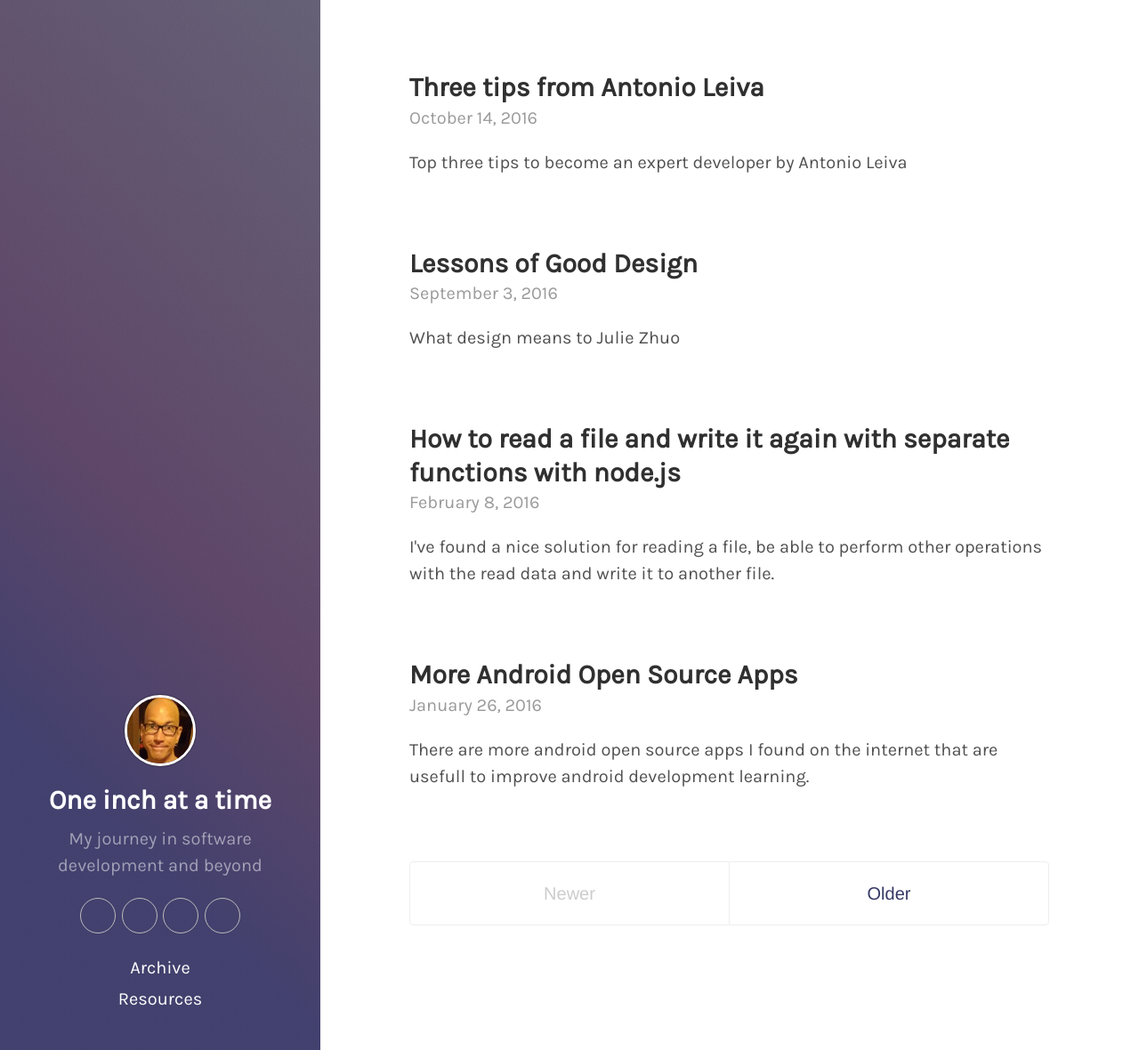
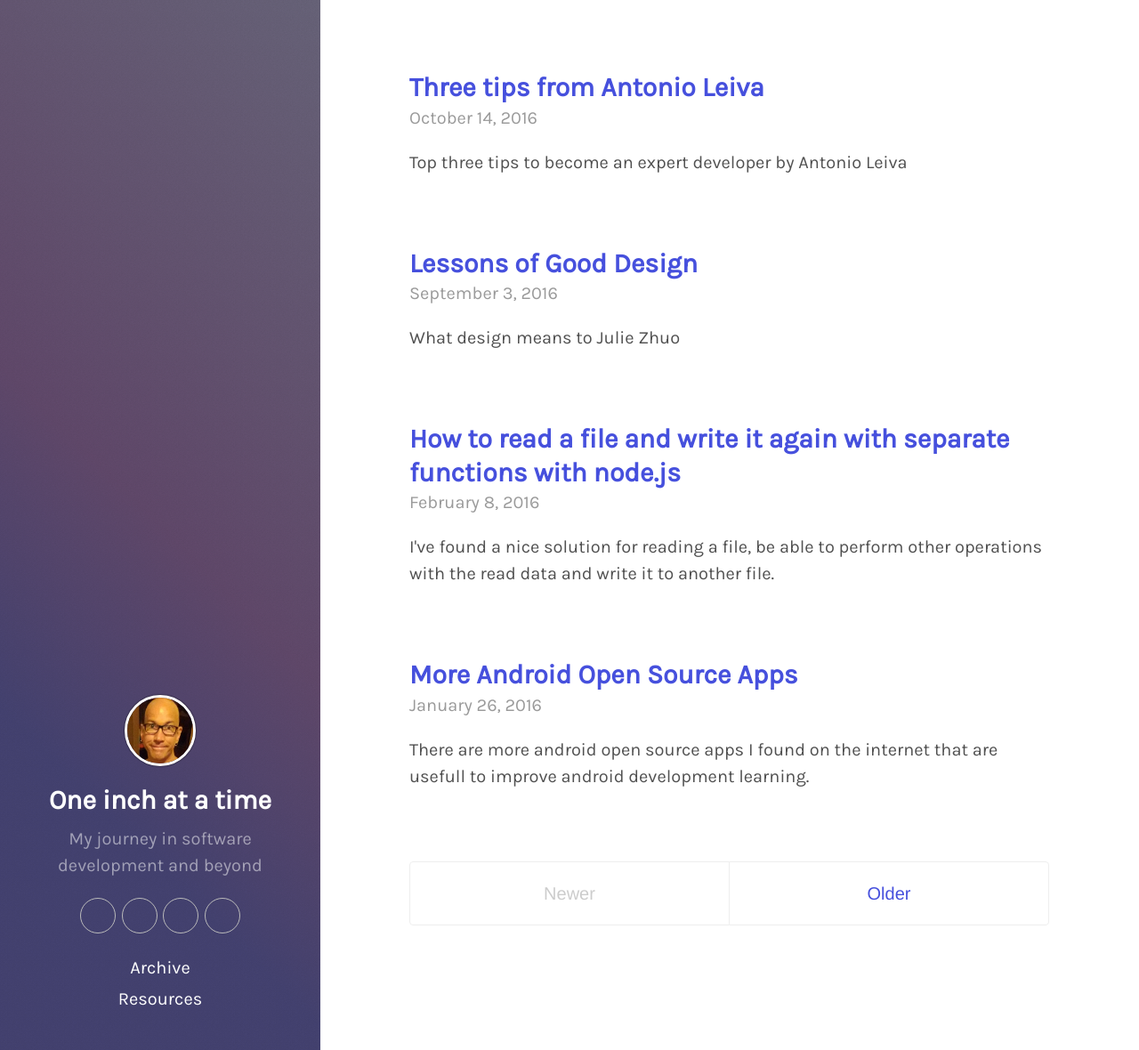
Before and after one commit to kingsor/kingsor.github.io, a Jekyll site: the page built from index.html, in a window 1280 px wide and 1180 px high. Shown: the whole window at 89% size. Built offline with Jekyll 4.4.1, drawn with Linux system fonts in a browser that asks for light colours; some web fonts are replaced; the list of posts is cut into pages by our own code.

Commit message:
update links color

```diff
--- a/css/poole.css
+++ b/css/poole.css
@@ -67,7 +67,7 @@ body {
 
 /* No `:visited` state is required by default (browsers will use `a`) */
 a {
-  color: #353865;
+  color: #4650dd;
   text-decoration: none;
 }
 a strong {
@@ -337,7 +337,7 @@ tbody tr:nth-child(odd) th {
 .page-title,
 .post-title,
 .post-title a {
-  color: #303030;
+  color: #4650dd;
 }
 .page-title,
 .post-title {
@@ -370,7 +370,7 @@ tbody tr:nth-child(odd) th {
   color: #999;
 }
 .related-posts li a:hover {
-  color: #353865;
+  color: #4650dd;
   text-decoration: none;
 }
 .related-posts li a:hover small {
```
